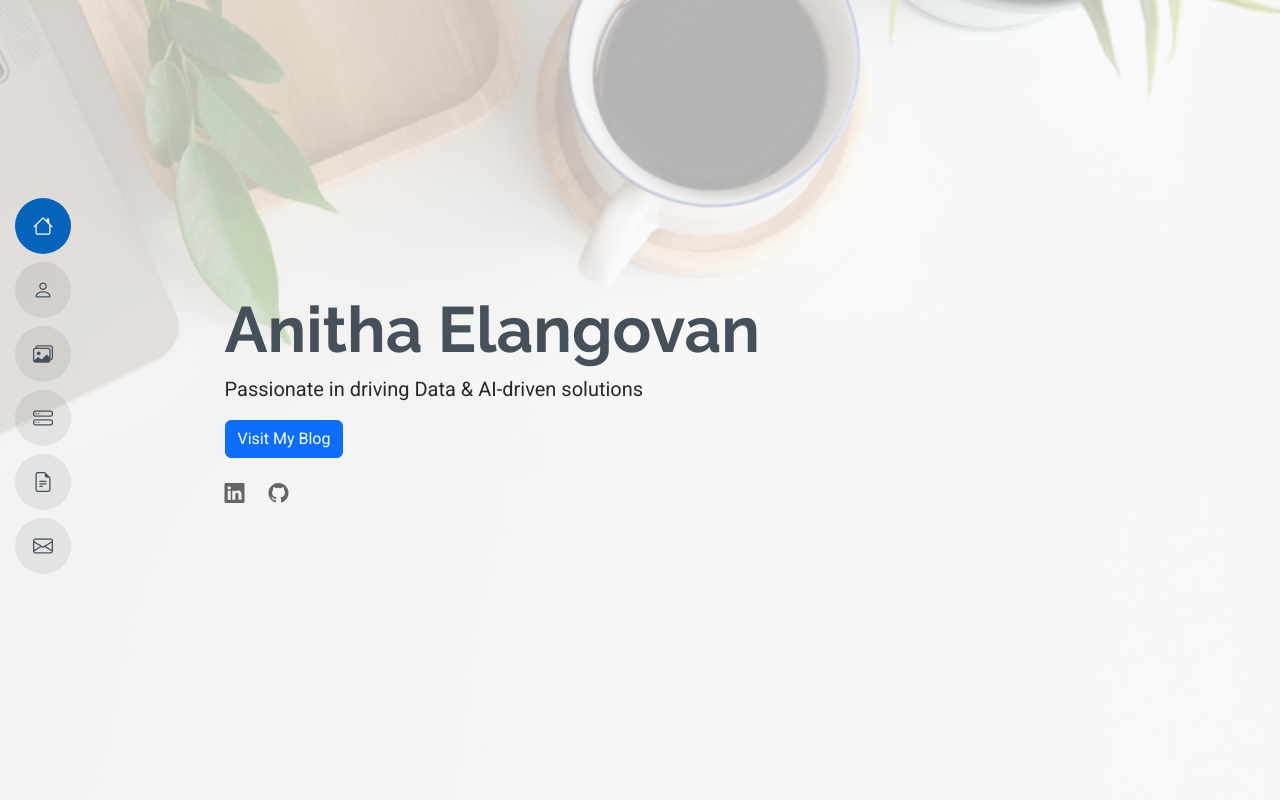
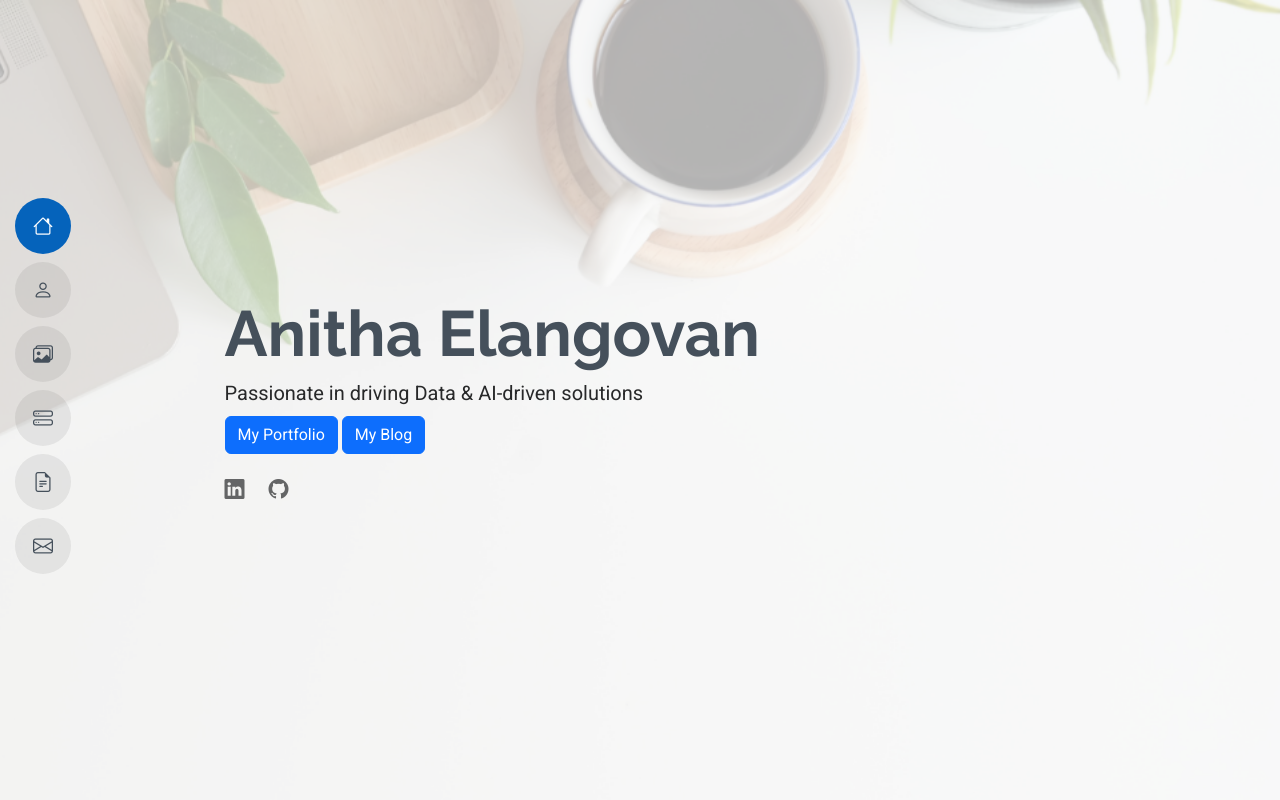
Before and after one commit to anitha049206/Anitha_Data_AI_Enthusiast, a plain HTML site: page index.html in a window 1280 px wide. Shown: the top 800 px of the page. Drawn offline with Linux system fonts and the light colour scheme.

Commit message:
Update index.html

```diff
--- a/index.html
+++ b/index.html
@@ -68,7 +68,8 @@
 
             <h2>Anitha Elangovan</h2>
             <p> Passionate in driving Data & AI-driven solutions </p>
-            <a href="blog.html" class="btn btn-primary mt-3">Visit My Blog</a>
+            <a href="#portfolio" class="btn btn-primary mt-2">My Portfolio</a>
+            <a href="blog.html" class="btn btn-primary mt-2">My Blog</a>
             <!--<p>I'm a<span class="typed" data-typed-items="Educator Turned Business Enthusiast: BPassionate about driving Data & AI-driven solutions"></span><span class="typed-cursor typed-cursor--blink" aria-hidden="true"></span></p>-->
             <div class="social-links">
               <a href="https://www.linkedin.com/in/anithaelangovan4/" target="_blank"><i class="bi bi-linkedin"></i></a>
```
